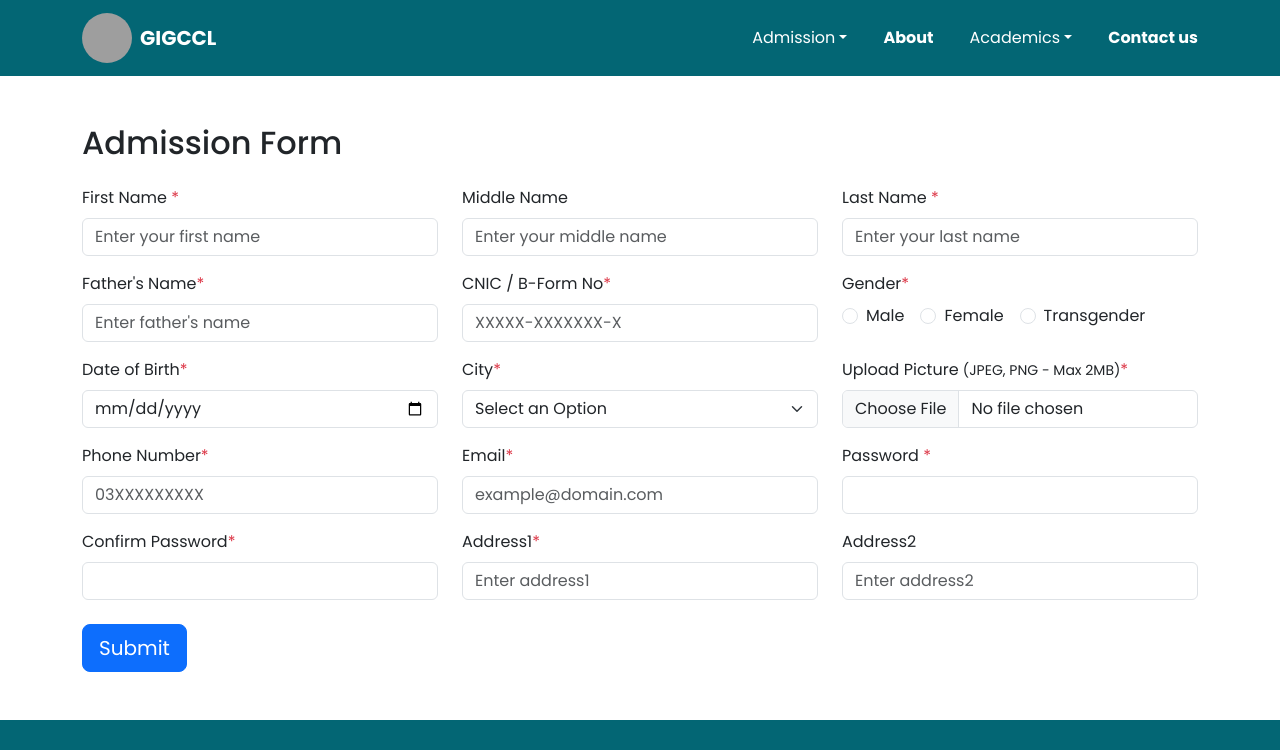
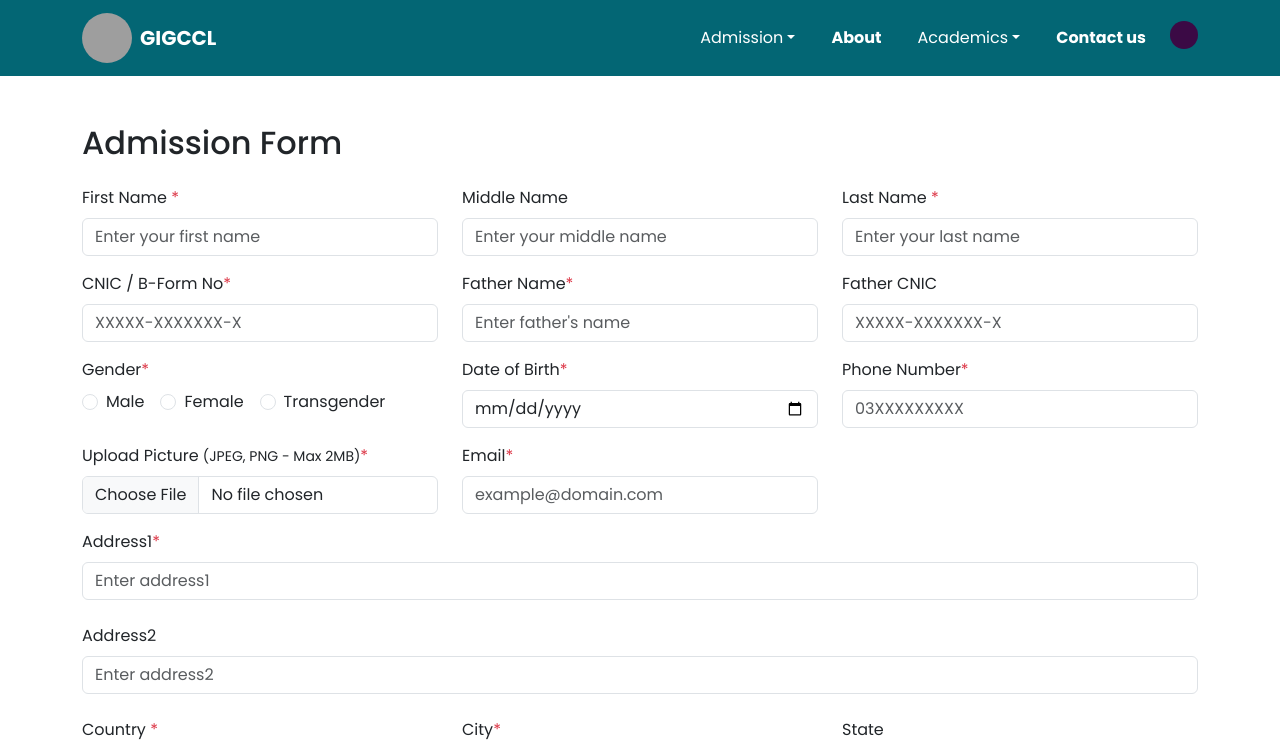
Before and after one commit to Zayyan411/online-registration-giccl, a React (Create React App) app: page /dashboard in a window 1280 px wide. Shown: the top 750 px of the page. Built offline with nearby package versions, Linux system fonts and the light colour scheme; grey boxes are pictures that could not be loaded.

Commit message:
code push

```diff
--- /dev/null
+++ b/src/components/header/drop-down.jsx
@@ -0,0 +1,76 @@
+import React, { useState, useContext, useMemo } from "react";
+import { Dropdown } from "react-bootstrap";
+import { ActiveContext } from "../../App";
+import { useNavigate } from "react-router-dom";
+
+const DropdownMenu = () => {
+  const navigate = useNavigate();
+  const [show, setShow] = useState(false);
+  const { user } = useContext(ActiveContext);
+
+  const initials = useMemo(() => {
+    if (!user?.name) return "";
+    const parts = user.name.trim().split(/\s+/);
+    return parts.length === 1
+      ? parts[0][0].toUpperCase()
+      : (parts[0][0] + parts[parts.length - 1][0]).toUpperCase();
+  }, [user]);
+  const handleLogout = () => {
+    localStorage.clear("accessToken");
+    navigate("/");
+  };
+  return (
+    <Dropdown
+      show={show}
+      onToggle={() => setShow(!show)}
+      className="drop_down_icon"
+    >
+      <Dropdown.Toggle
+        as="span"
+        // onClick={}
+        style={{
+          cursor: "pointer",
+          display: "inline-block",
+        }}
+        className="dropdown-toggle"
+      >
+        {/* ✅ اگر image موجود ہو تو دکھائیں، ورنہ حرف دکھائیں */}
+        {user?.image ? (
+          <img
+            src={user.image}
+            alt="Profile"
+            style={{
+              width: "35px",
+              height: "35px",
+              borderRadius: "50%",
+              objectFit: "cover",
+            }}
+          />
+        ) : (
+          <div
+            style={{
+              width: "28px",
+              height: "28px",
+              fontSize: "10px",
+              fontWeight: "bold",
+              backgroundColor: "#3b0a45", // Dark pink
+              color: "#ff69b4",
+              borderRadius: "50%",
+              display: "flex",
+              alignItems: "center",
+              justifyContent: "center",
+            }}
+          >
+            {initials}
+          </div>
+        )}
+      </Dropdown.Toggle>
+
+      <Dropdown.Menu align="end">
+        <Dropdown.Item onClick={handleLogout}>Log Out</Dropdown.Item>
+      </Dropdown.Menu>
+    </Dropdown>
+  );
+};
+
+export { DropdownMenu };
--- a/src/components/header/header.jsx
+++ b/src/components/header/header.jsx
@@ -3,9 +3,11 @@ import Nav from "react-bootstrap/Nav";
 import Navbar from "react-bootstrap/Navbar";
 import { LinkRouter } from "../comon";
 import { Dropdown, NavDropdown } from "react-bootstrap";
-import { Link } from "react-router-dom";
+import { Link, useLocation } from "react-router-dom";
+import { DropdownMenu } from "./drop-down";
 
 const Header = () => {
+  const location = useLocation();
   return (
     <Navbar
       expand="lg"
@@ -155,6 +157,7 @@ const Header = () => {
               title="Contact us"
               className="text-white fw-bold"
             />
+            {location.pathname.startsWith("/dashboard") && <DropdownMenu />}
           </Nav>
         </Navbar.Collapse>
       </Container>
--- a/src/index.css
+++ b/src/index.css
@@ -34,3 +34,6 @@ html {
   scrollbar-width: thin;
   scrollbar-color: #024e58 #f1f1f1; /* Thumb color | Track color */
 }
+.drop_down_icon .dropdown-toggle::after {
+  display: none !important;
+}
--- a/src/pages/authentication/sign-up.jsx
+++ b/src/pages/authentication/sign-up.jsx
@@ -31,7 +31,6 @@ const RegistrationForm = () => {
   };
 
   const handleSubmit = async (values, { setSubmitting }) => {
-    console.log(values, "values");
     try {
       const response = await axios.post(
         "http://localhost:5000/api/auth/register",
--- a/src/pages/dahboard/dashboard-form.jsx
+++ b/src/pages/dahboard/dashboard-form.jsx
@@ -14,13 +14,44 @@ import { toast } from "react-toastify";
 
 const DashboardForm = () => {
   const navigate = useNavigate();
-  const handleSubmit = (values, { setSubmitting }) => {
-    console.log("Form submitted:", values);
-    setTimeout(() => {
+  const handleSubmit = async (values, { setSubmitting }) => {
+    try {
+      const formData = new FormData();
+      formData.append("firstName", values.fname);
+      formData.append("middleName", values.middleName);
+      formData.append("lastName", values.lname);
+      formData.append("fatherName", values.fatherName);
+      formData.append("cnic", values.cnic);
+      formData.append("fatherCnic", values.fCnic);
+      formData.append("gender", values.gender);
+      formData.append("dateOfBirth", values.dob);
+      formData.append("phoneNumber", values.phone);
+      formData.append("email", values.email);
+      formData.append("address1", values.address1);
+      formData.append("address2", values.address2 || "");
+      formData.append("country", values.country);
+      formData.append("city", values.city);
+      formData.append("state", values.state || "");
+      formData.append("image", values.picture);
+
+      const response = await fetch("http://localhost:5000/api/auth/admission", {
+        method: "POST",
+        body: formData,
+      });
+
+      const data = await response.json();
+
+      if (response.ok) {
+        toast.success("Admission submitted successfully!");
+      } else {
+        toast.error(data.message || "Submission failed");
+      }
+    } catch (err) {
+      console.error(err);
+      toast.error("Something went wrong!");
+    } finally {
       setSubmitting(false);
-      toast.success("Registration submitted successfully!");
-      navigate("/login");
-    }, 1000);
+    }
   };
 
   return (
@@ -86,7 +117,27 @@ const DashboardForm = () => {
                   <Col md={4}>
                     <BootstrapForm.Group className="mb-3">
                       <BootstrapForm.Label>
-                        Father's Name<span className="text-danger">*</span>
+                        CNIC / B-Form No
+                        <span className="text-danger">*</span>
+                      </BootstrapForm.Label>
+                      <Field
+                        name="cnic"
+                        type="text"
+                        as={BootstrapForm.Control}
+                        placeholder="XXXXX-XXXXXXX-X"
+                        maxLength={15}
+                      />
+                      <ErrorMessage
+                        name="cnic"
+                        component="div"
+                        className="text-danger small"
+                      />
+                    </BootstrapForm.Group>
+                  </Col>
+                  <Col md={4}>
+                    <BootstrapForm.Group className="mb-3">
+                      <BootstrapForm.Label>
+                        Father Name<span className="text-danger">*</span>
                       </BootstrapForm.Label>
                       <Field
                         name="fatherName"
@@ -103,19 +154,16 @@ const DashboardForm = () => {
                   </Col>
                   <Col md={4}>
                     <BootstrapForm.Group className="mb-3">
-                      <BootstrapForm.Label>
-                        CNIC / B-Form No
-                        <span className="text-danger">*</span>
-                      </BootstrapForm.Label>
+                      <BootstrapForm.Label>Father CNIC</BootstrapForm.Label>
                       <Field
-                        name="cnic"
+                        name="fCnic"
                         type="text"
                         as={BootstrapForm.Control}
                         placeholder="XXXXX-XXXXXXX-X"
                         maxLength={15}
                       />
                       <ErrorMessage
-                        name="cnic"
+                        name="fCnic"
                         component="div"
                         className="text-danger small"
                       />
@@ -180,18 +228,17 @@ const DashboardForm = () => {
                   <Col md={4}>
                     <BootstrapForm.Group className="mb-3">
                       <BootstrapForm.Label>
-                        City<span className="text-danger">*</span>
+                        Phone Number<span className="text-danger">*</span>
                       </BootstrapForm.Label>
-                      <Field name="city" as={BootstrapForm.Select}>
-                        <option value="">Select an Option</option>
-                        <option value="karachi">Karachi</option>
-                        <option value="lahore">Lahore</option>
-                        <option value="islamabad">Islamabad</option>
-                        <option value="peshawar">Peshawar</option>
-                        <option value="quetta">Quetta</option>
-                      </Field>
+                      <Field
+                        name="phone"
+                        type="tel"
+                        as={BootstrapForm.Control}
+                        placeholder="03XXXXXXXXX"
+                        maxLength={15}
+                      />
                       <ErrorMessage
-                        name="city"
+                        name="phone"
                         component="div"
                         className="text-danger small"
                       />
@@ -225,25 +272,6 @@ const DashboardForm = () => {
                   <Col md={4}>
                     <BootstrapForm.Group className="mb-3">
                       <BootstrapForm.Label>
-                        Phone Number<span className="text-danger">*</span>
-                      </BootstrapForm.Label>
-                      <Field
-                        name="phone"
-                        type="tel"
-                        as={BootstrapForm.Control}
-                        placeholder="03XXXXXXXXX"
-                        maxLength={15}
-                      />
-                      <ErrorMessage
-                        name="phone"
-                        component="div"
-                        className="text-danger small"
-                      />
-                    </BootstrapForm.Group>
-                  </Col>
-                  <Col md={4}>
-                    <BootstrapForm.Group className="mb-3">
-                      <BootstrapForm.Label>
                         Email
                         <span className="text-danger">*</span>
                       </BootstrapForm.Label>
@@ -260,42 +288,7 @@ const DashboardForm = () => {
                       />
                     </BootstrapForm.Group>
                   </Col>
-                  <Col md={4}>
-                    <BootstrapForm.Group className="mb-3">
-                      <BootstrapForm.Label>
-                        Password <span className="text-danger">*</span>
-                      </BootstrapForm.Label>
-                      <Field
-                        name="password"
-                        type="password"
-                        as={BootstrapForm.Control}
-                      />
-                      <ErrorMessage
-                        name="password"
-                        component="div"
-                        className="text-danger small"
-                      />
-                    </BootstrapForm.Group>
-                  </Col>
-                  <Col md={4}>
-                    <BootstrapForm.Group className="mb-3">
-                      <BootstrapForm.Label>
-                        Confirm Password
-                        <span className="text-danger">*</span>
-                      </BootstrapForm.Label>
-                      <Field
-                        name="confirmPassword"
-                        type="password"
-                        as={BootstrapForm.Control}
-                      />
-                      <ErrorMessage
-                        name="confirmPassword"
-                        component="div"
-                        className="text-danger small"
-                      />
-                    </BootstrapForm.Group>
-                  </Col>
-                  <Col md={4}>
+                  <Col md={12}>
                     <BootstrapForm.Group className="mb-4">
                       <BootstrapForm.Label>
                         Address1<span className="text-danger">*</span>
@@ -313,7 +306,7 @@ const DashboardForm = () => {
                       />
                     </BootstrapForm.Group>
                   </Col>
-                  <Col md={4}>
+                  <Col md={12}>
                     <BootstrapForm.Group className="mb-4">
                       <BootstrapForm.Label>Address2</BootstrapForm.Label>
                       <Field
@@ -325,6 +318,58 @@ const DashboardForm = () => {
                     </BootstrapForm.Group>
                   </Col>
                   <Col md={4}>
+                    <BootstrapForm.Group className="mb-3">
+                      <BootstrapForm.Label>
+                        Country <span className="text-danger">*</span>
+                      </BootstrapForm.Label>
+                      <Field
+                        name="country"
+                        as={BootstrapForm.Control}
+                        placeholder="Enter Country Name"
+                      />
+                      <ErrorMessage
+                        name="country"
+                        component="div"
+                        className="text-danger small"
+                      />
+                    </BootstrapForm.Group>
+                  </Col>
+                  <Col md={4}>
+                    <BootstrapForm.Group className="mb-3">
+                      <BootstrapForm.Label>
+                        City<span className="text-danger">*</span>
+                      </BootstrapForm.Label>
+                      <Field name="city" as={BootstrapForm.Select}>
+                        <option value="">Select an Option</option>
+                        <option value="karachi">Karachi</option>
+                        <option value="lahore">Lahore</option>
+                        <option value="islamabad">Islamabad</option>
+                        <option value="peshawar">Peshawar</option>
+                        <option value="quetta">Quetta</option>
+                      </Field>
+                      <ErrorMessage
+                        name="city"
+                        component="div"
+                        className="text-danger small"
+                      />
+                    </BootstrapForm.Group>
+                  </Col>
+                  <Col md={4}>
+                    <BootstrapForm.Group className="mb-3">
+                      <BootstrapForm.Label>State</BootstrapForm.Label>
+                      <Field
+                        name="state"
+                        as={BootstrapForm.Control}
+                        placeholder="Enter State"
+                      />
+                      <ErrorMessage
+                        name="state"
+                        component="div"
+                        className="text-danger small"
+                      />
+                    </BootstrapForm.Group>
+                  </Col>
+                  <Col md={12}>
                     <Button
                       variant="primary"
                       type="submit"
--- a/src/pages/dahboard/schema.js
+++ b/src/pages/dahboard/schema.js
@@ -1,45 +1,44 @@
 import * as Yup from "yup";
+
 const validationSchema = Yup.object().shape({
   fname: Yup.string().required("First Name is required"),
   middleName: Yup.string().required("Middle Name is required"),
   lname: Yup.string().required("Last Name is required"),
   fatherName: Yup.string().required("Father's name is required"),
   cnic: Yup.string()
-    .required("CNIC/B-Form is required")
-    .max(15, "CNIC must not be more than 15 characters"),
+    .required("CNIC is required")
+    .matches(
+      /^\d{5}-\d{7}-\d{1}$/,
+      "Invalid CNIC format (e.g., 35202-1234567-8)"
+    ),
+  fCnic: Yup.string()
+    .required("Father's CNIC is required")
+    .matches(
+      /^\d{5}-\d{7}-\d{1}$/,
+      "Invalid CNIC format (e.g., 35202-1234567-8)"
+    ),
   gender: Yup.string().required("Gender is required"),
   dob: Yup.date().required("Date of birth is required"),
   address1: Yup.string().required("Address1 is required"),
-  address2: Yup.string().optional(),
+  address2: Yup.string(),
+  country: Yup.string().required("Country is required"),
   city: Yup.string().required("City is required"),
+  state: Yup.string(),
   phone: Yup.string()
     .required("Phone number is required")
-    .matches(/^[0-9]{11}$/, "Must be 11 digits"),
+    .matches(/^\d{11}$/, "Must be exactly 11 digits (e.g., 03001234567)"),
   email: Yup.string()
     .email("Invalid email address")
     .required("Email is required"),
-  password: Yup.string()
-    .required("Password is required")
-    .min(8, "Password must be at least 8 characters")
-    .matches(/[A-Z]/, "Must contain at least one uppercase letter")
-    .matches(/[a-z]/, "Must contain at least one lowercase letter")
-    .matches(/[0-9]/, "Must contain at least one number"),
-  confirmPassword: Yup.string()
-    .oneOf([Yup.ref("password"), null], "Passwords must match")
-    .required("Please confirm your password"),
   picture: Yup.mixed()
     .required("Picture is required")
-    .test(
-      "fileSize",
-      "File too large",
-      (value) => !value || (value && value.size <= 2000000) // 2MB
+    .test("fileSize", "File too large (max 2MB)", (value) =>
+      value ? value.size <= 2000000 : false
     )
-    .test(
-      "fileFormat",
-      "Unsupported Format",
-      (value) =>
-        !value ||
-        (value && ["image/jpg", "image/jpeg", "image/png"].includes(value.type))
+    .test("fileFormat", "Unsupported file format", (value) =>
+      value
+        ? ["image/jpg", "image/jpeg", "image/png"].includes(value.type)
+        : false
     ),
 });
 
@@ -49,15 +48,17 @@ const initialValues = {
   lname: "",
   fatherName: "",
   cnic: "",
+  fCnic: "",
   gender: "",
   dob: "",
   address1: "",
   address2: "",
+  country: "",
   city: "",
+  state: "",
   phone: "",
   email: "",
-  password: "",
-  confirmPassword: "",
-  picture: "",
+  picture: null,
 };
+
 export { validationSchema, initialValues };
```
Also changed, not shown: src/App.js (+19 -3 lines), src/pages/authentication/login.jsx (+5 -4 lines).
